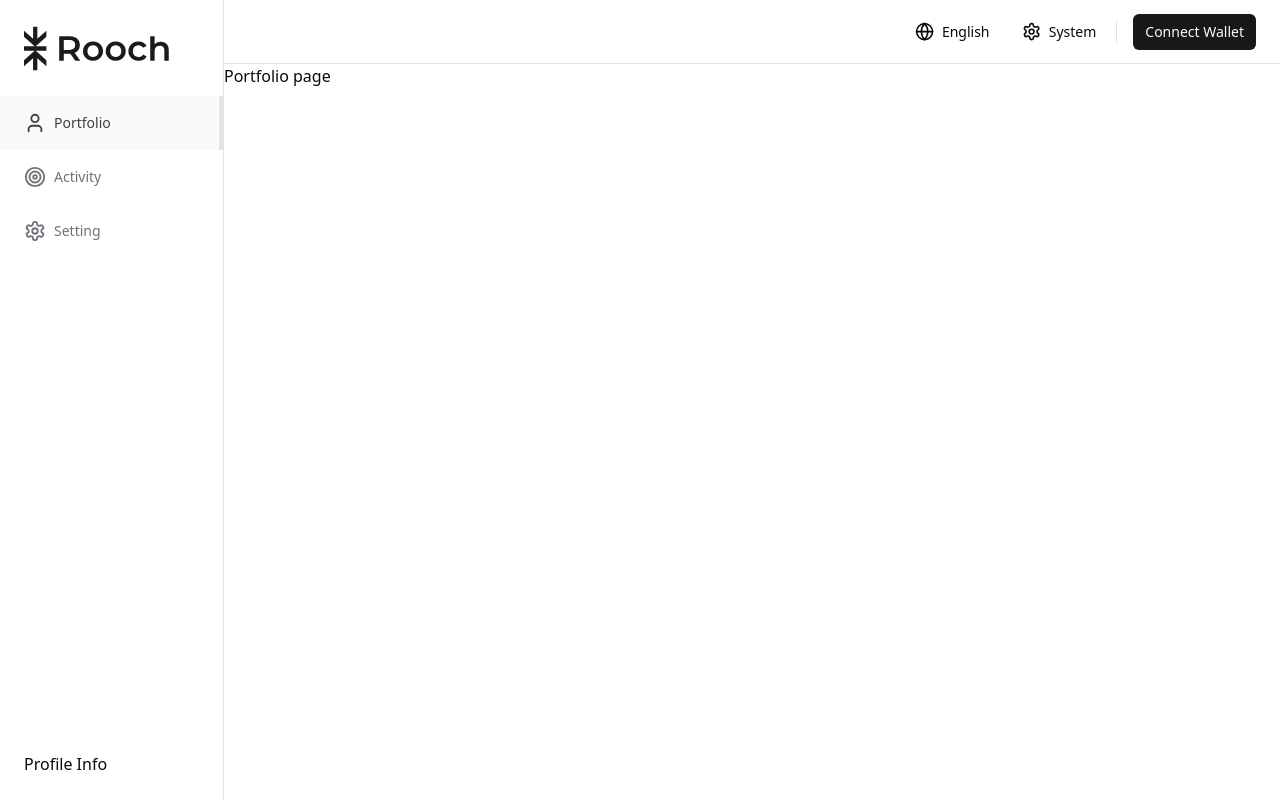
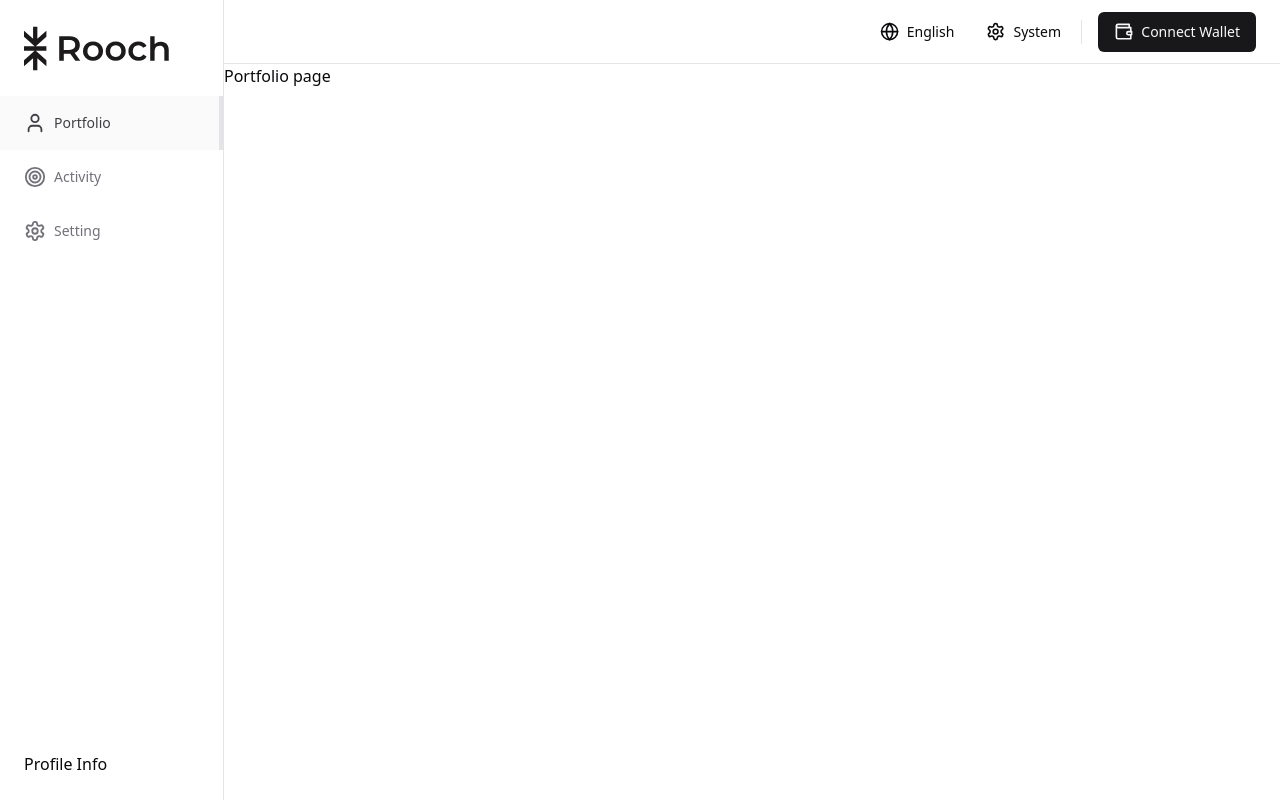
Before and after one commit to rooch-network/rooch-portal-v1, a React (Vite) app: page / in a window 1280 px wide. Built offline with nearby package versions, Linux system fonts and the light colour scheme.

Commit message:
refactor: update the size of the wallet connect

```diff
--- a/src/(dashboard)/components/wallet-connect.tsx
+++ b/src/(dashboard)/components/wallet-connect.tsx
@@ -1,4 +1,5 @@
 import { Button } from "@/components/ui/button";
+import { Wallet } from "lucide-react";
 import { useTranslation } from "react-i18next";
 
 export const WalletConnect = () => {
@@ -6,11 +7,17 @@ export const WalletConnect = () => {
 
   return (
     <>
-      <Button variant="default" size="sm" className="hidden md:flex ml-2">
-        {t("WalletConnect.connectWallet")}
+      <Button variant="default" size="default" className="hidden md:flex ml-2">
+        <div className="flex items-center justify-center gap-x-2">
+          <Wallet className="h-[1.2rem] w-[1.2rem] rotate-0 scale-100 transition-all" />
+          {t("WalletConnect.connectWallet")}
+        </div>
       </Button>
-      <Button variant="default" size="sm" className="md:hidden flex ml-2">
-        {t("WalletConnect.connectWallet")}
+      <Button variant="default" size="default" className="md:hidden flex ml-2">
+        <div className="flex items-center justify-center gap-x-2">
+          <Wallet className="h-[1.2rem] w-[1.2rem] rotate-0 scale-100 transition-all" />
+          {t("WalletConnect.connectWallet")}
+        </div>
       </Button>
     </>
   );
```
